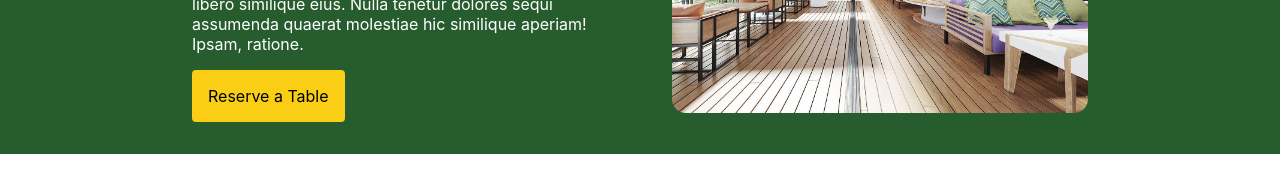
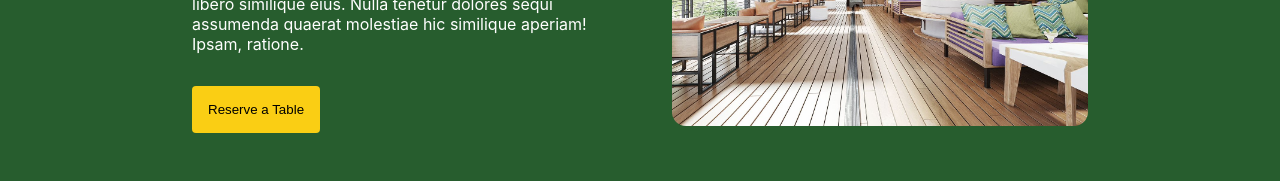
Before and after one commit to modulessoft/Meta-capstone-project, a React (Create React App) app: page / in a window 1280 px wide. Shown: the part 278-461 px from the top of the page. Built offline with nearby package versions, Linux system fonts and the light colour scheme.

Commit message:
Lift the modal open and close state up to main

```diff
--- a/src/components/Booking/BookingPage.jsx
+++ b/src/components/Booking/BookingPage.jsx
@@ -1,15 +1,23 @@
 import React from "react";
 import BookingForm from "./BookingForm";
-import Header from "../Header/Header";
-import Nav from "../Header/Nav";
 
-function BookingPage({ availableTimes }) {
+function BookingPage({ availableTimes, setBookingModal }) {
   return (
     <>
-      <Header></Header>
-      <Nav></Nav>
       <div className="booking-page-container">
         <div className="booking-page-content">
+          <button
+            onClick={() => setBookingModal(false)}
+            style={{
+              float: "right",
+              padding: "4px 8px",
+              backgroundColor: "red",
+              color: "white",
+            }}
+            className="btn"
+          >
+            x
+          </button>
           <h2>Reservation Form</h2>
           <p>Fill out the form below to make your reservation.</p>
           <BookingForm availableTimes={availableTimes} />
--- a/src/components/Home/Hero.jsx
+++ b/src/components/Home/Hero.jsx
@@ -1,7 +1,7 @@
 import React from "react";
 import image from "../../assets/icons_assets/restaurant.jpg";
 import { Link } from "react-router-dom";
-function Hero() {
+function Hero({ setBookingModal }) {
   return (
     <section className="hero">
       <div className="px-2 mb-2">
@@ -13,9 +13,14 @@ function Hero() {
           tenetur dolores sequi assumenda quaerat molestiae hic similique
           aperiam! Ipsam, ratione.
         </p>
-        <Link to="/Booking" className="btn">
+        <button
+          onClick={() => {
+            setBookingModal(true);
+          }}
+          className="btn"
+        >
           Reserve a Table
-        </Link>
+        </button>
       </div>
       <div className="px-2">
         <img src={image} alt="restaurant" width="100%" />
--- a/src/components/Home/Main.jsx
+++ b/src/components/Home/Main.jsx
@@ -18,10 +18,13 @@ function Main() {
   return (
     <>
       {bookingModal ? (
-        <BookingPage availableTimes={availableTimes}> </BookingPage>
+        <BookingPage
+          availableTimes={availableTimes}
+          setBookingModal={setBookingModal}
+        ></BookingPage>
       ) : (
         <>
-          <Hero></Hero>
+          <Hero setBookingModal={setBookingModal}></Hero>
           <Specials></Specials>
           <Testimonials></Testimonials>
           <Branches></Branches>
```
